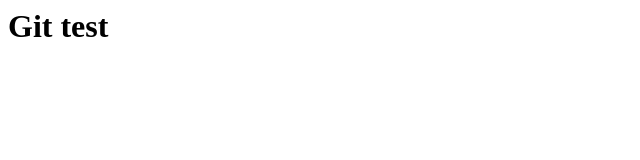
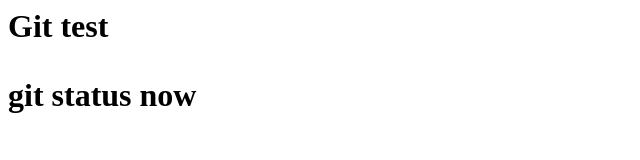
Before and after one commit to hama164/git_tutorial, a plain HTML site: page index.html in a window 1280 px wide. Shown: the whole page, without its empty margins (0-640 px from the left). Drawn offline with Linux system fonts and the light colour scheme.

Commit message:
git status test

```diff
--- a/index.html
+++ b/index.html
@@ -1 +1,2 @@
 <h1>Git test</h>
+<p>git status now</p>
```
